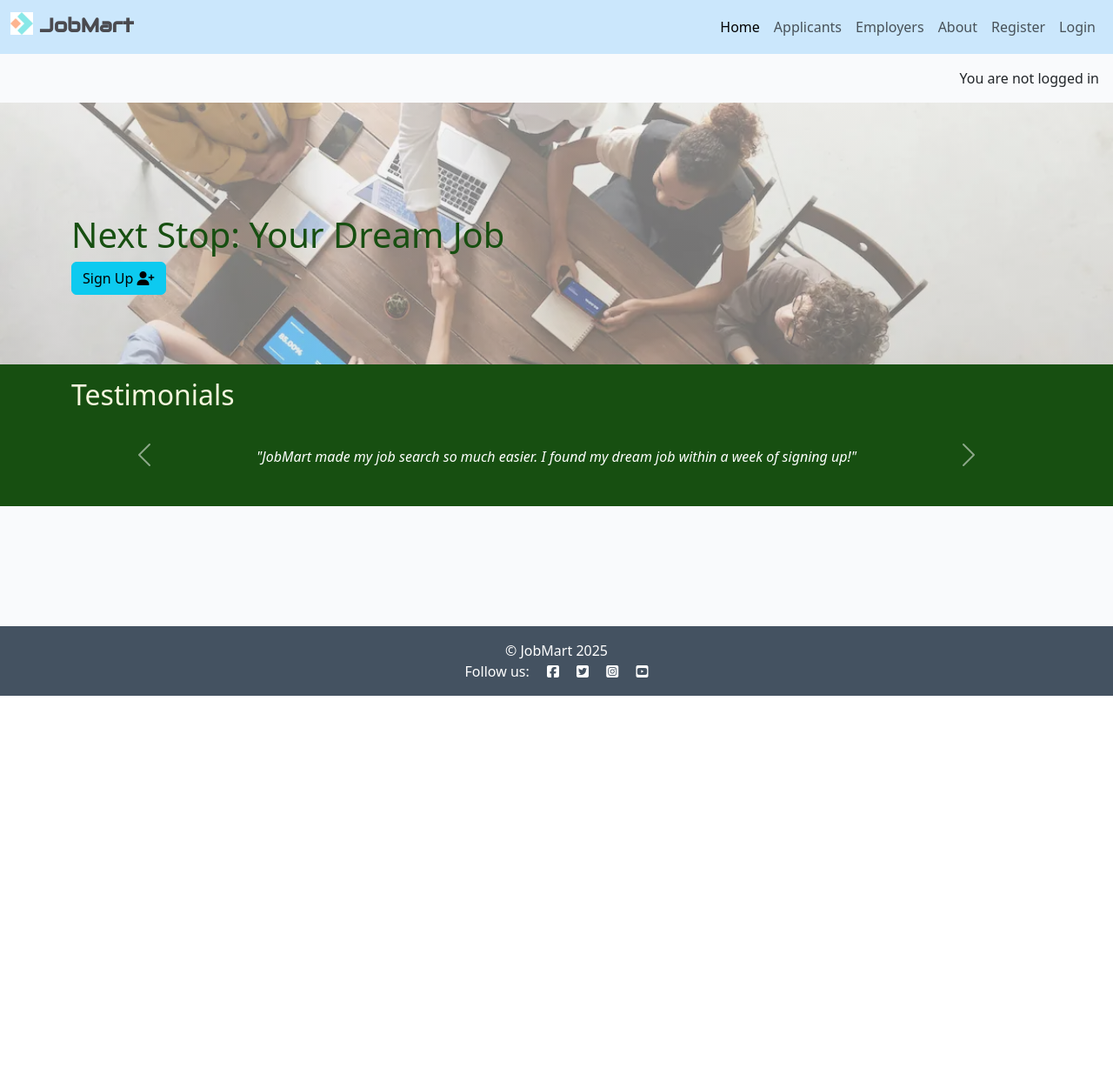
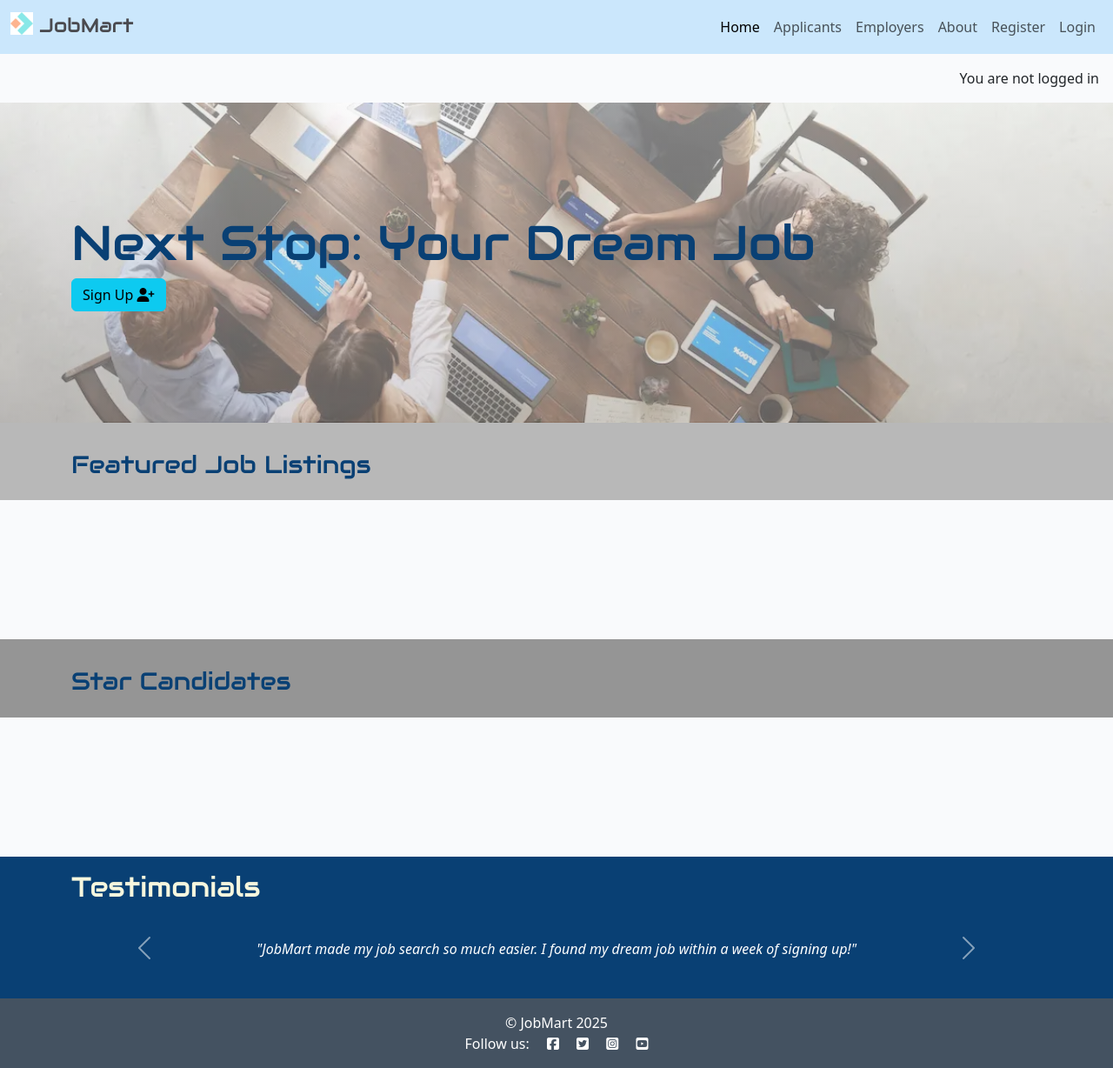
Before and after one commit to tgrey2024/job-board, a Django app: page / in a window 1280 px wide. Shown: the whole page at 87% size. Before the commit the page ends 800 px from the top, so only its background shows below. Run offline with Django 4.2, Linux system fonts and the light colour scheme; some libraries are stand-ins or nearby versions.

Commit message:
add job posts and employers sections

```diff
--- a/jobboard/templates/jobboard/index.html
+++ b/jobboard/templates/jobboard/index.html
@@ -17,12 +17,15 @@
         </div>
     </div>
 </section>
-<div class="container-fluid">
+<!-- Applicants: Job Posts section -->
+<section id="job-posts" class="job-posts py-3">
+    <div class="container">
         <div class="row">
 
             <!-- Blog Entries Column -->
             <div class="col-12 mt-3 left">
                 <div class="row">
+                    <h3>Featured Job Listings</h3>
                     {% for post in post_list %}
                     <div class="col-md-4">
                         <div class="card mb-4">
@@ -71,6 +74,66 @@
         </nav>
         {% endif %}
     </div>
+</section>
+<!-- Employers: Applicants List section -->
+<section id="employers" class="employers py-3">
+    <div class="container">
+        <div class="row">
+
+            <!-- Blog Entries Column -->
+            <div class="col-12 mt-3 left">
+                <div class="row">
+                    <h3>Star Candidates</h3>
+                    {% for post in post_list %}
+                    <div class="col-md-4">
+                        <div class="card mb-4">
+                            <div class="card-body">
+                                <div class="image-container">
+                                    {% if "placeholder" in post.featured_image.url %}
+                                    <img class="card-img-top" src="{% static 'images/default.jpg' %}"
+                                        alt="placeholder image">
+                                    {% else %}
+                                    <img class="card-img-top" src=" {{ post.featured_image.url }}" alt="{{ post.title }}">
+                                    {% endif %}
+                                    <div class="image-flash">
+                                        <p class="author">Author: {{ post.author }}</p>
+                                    </div>
+                                </div>
+                                <a href="{% url 'post_detail' post.slug %}" class="post-link">
+                                    <h2 class="card-title">{{ post.title }}</h2>
+                                    <p class="card-text">{{ post.excerpt }}</p>
+                                </a>
+
+                                <hr />
+                                <p class="card-text text-muted h6">{{ post.created_on}}
+                                </p>
+                            </div>
+                        </div>
+                    </div>
+                    {% if forloop.counter|divisibleby:3 %}
+                </div>
+                <div class="row">
+                    {% endif %}
+                    {% endfor %}
+
+                </div>
+            </div>
+        </div>
+        {% if is_paginated %}
+        <nav aria-label="Page navigation">
+            <ul class="pagination justify-content-center">
+                {% if page_obj.has_previous %}
+                <li><a href="?page={{ page_obj.previous_page_number }}" class="page-link">&laquo; PREV </a></li>
+                {% endif %}
+                {% if page_obj.has_next %}
+                <li><a href="?page={{ page_obj.next_page_number }}" class="page-link"> NEXT &raquo;</a></li>
+                {% endif %}
+            </ul>
+        </nav>
+        {% endif %}
+    </div>
+</section>
+
 <!-- Testimonials -->
 <section id="testimonials" class="testimonials py-3">
     <div class="container">
--- a/static/css/style.css
+++ b/static/css/style.css
@@ -1,5 +1,10 @@
 body {
     background-color: #F9FAFC;
+}
+
+h1, h2, h3, h4, h5, h6 {
+    font-family: Audiowide, sans-serif;
+    font-weight: 400;
 }
 
 #logo {
@@ -11,7 +16,7 @@ body {
 .brand {
     font-family: Audiowide, sans-serif;
     font-size: 1.4rem;
-    font-weight: 700;
+    font-weight: 400;
     color: #4A4A4F;
 }
 
@@ -50,18 +55,41 @@ body {
 
 
 .hero h1 {
-    color: #174f11;
+    font-family: Audiowide, sans-serif;
+    font-size: 3.5rem;
+    color: #094074;
 }
 
 .hero p {
     margin-top: -1rem;
 }
 
+/* Job Posts section */
+#job-posts {
+    background-color: #b8b8b8;
+    margin-bottom: 10rem;
+    padding: 2rem 0;
+}
+
+#job-posts h3 {
+    color: #094074;
+}
+
+/* Employers section */
+#employers {
+    background-color: #959595;
+    margin-bottom: 10rem;
+    padding: 2rem 0;
+}
+
+#employers h3 {
+    color: #094074;
+}
+
 /* Testimonials */
 .testimonials {
-    background-color: #174f11;
+    background-color: #094074;
     padding: 2rem 0;
-    margin-top: -4rem;
 }
 
 .testimonials h2 {
--- a/templates/base.html
+++ b/templates/base.html
@@ -50,11 +50,11 @@
                     </li>
                     <li class="nav-item">
                         <a class="nav-link {% if request.path == about_url %}active" aria-current="page{% endif %}"
-                            href="#">Applicants</a>
+                            href="{% url 'home' %}#employers">Applicants</a>
                     </li>
                     <li class="nav-item">
                         <a class="nav-link {% if request.path == about_url %}active" aria-current="page{% endif %}"
-                            href="#">Employers</a>
+                            href="{% url 'home' %}#job-posts">Employers</a>
                     </li>
                     <li class="nav-item">
                         <a class="nav-link {% if request.path == about_url %}active" aria-current="page{% endif %}"
```
Also changed, not shown: 1 other file. Lines whose indentation alone changed are shown as unchanged.
